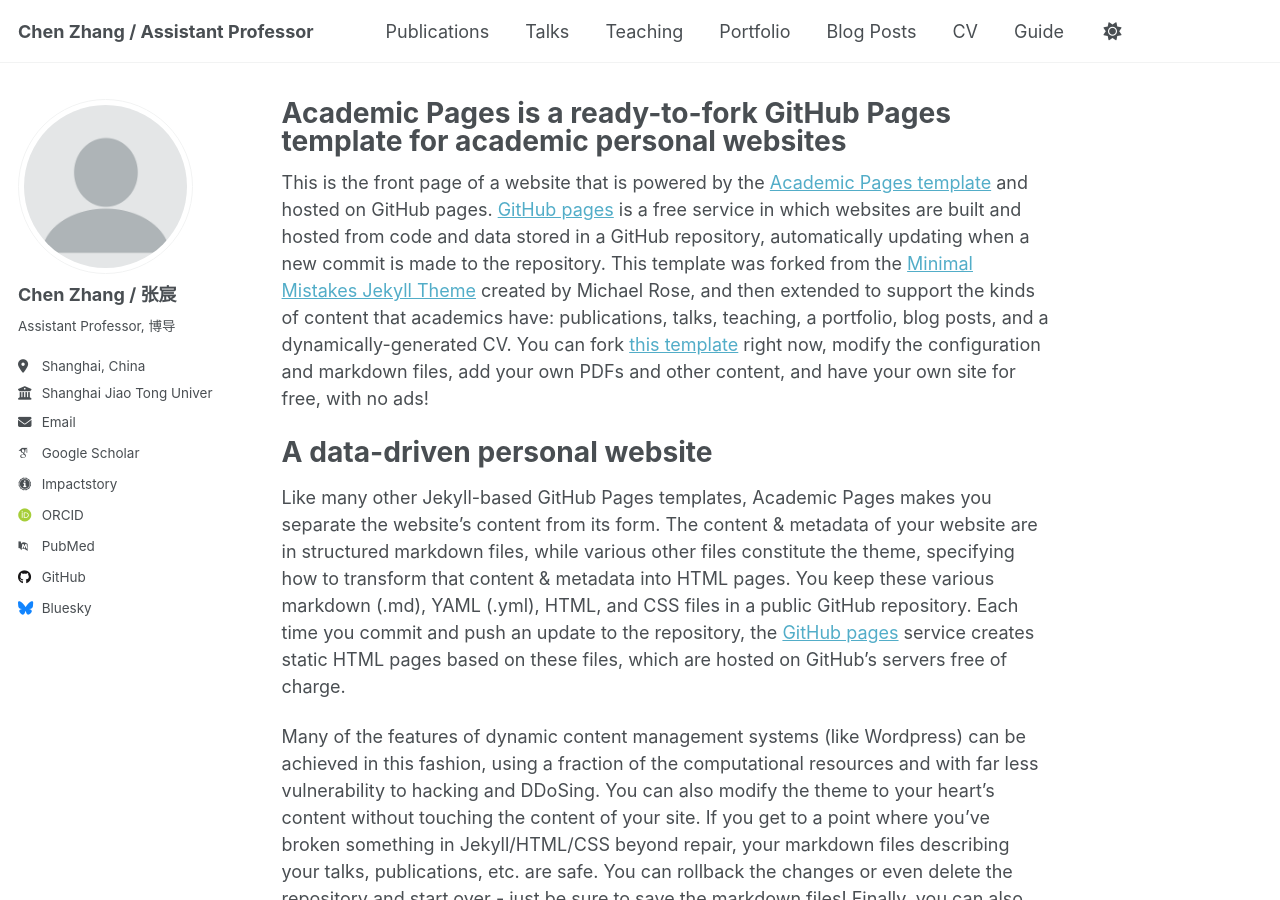
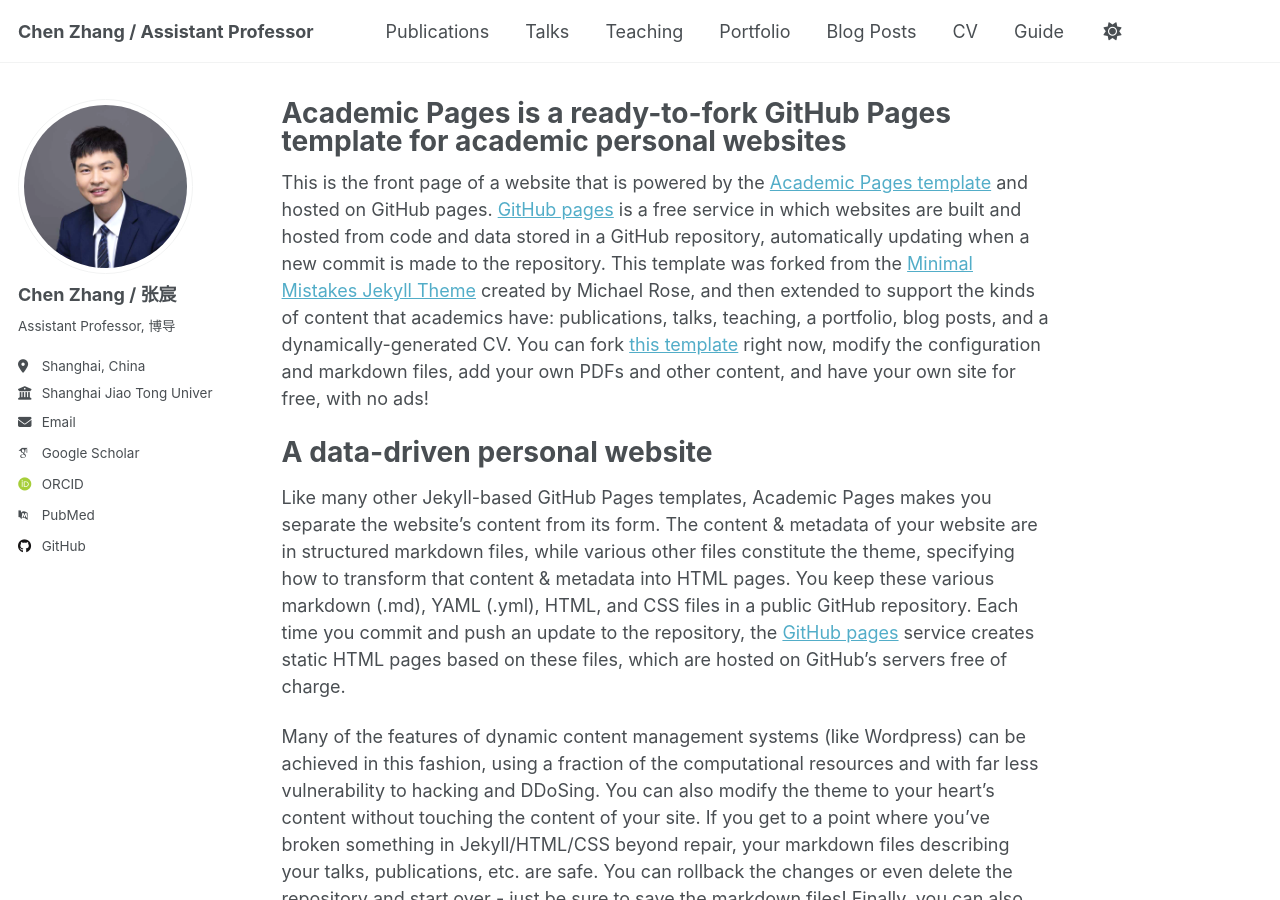
Before and after one commit to chenzhangsjtu/chenzhangsjtu.github.io, a Jekyll site: the page built from _pages/about.md, in a window 1280 px wide and 900 px high. Built offline with Jekyll 4.4.1, drawn with Linux system fonts in a browser that asks for light colours; some web fonts are replaced.

Commit message:
update config

```diff
--- a/_config.yml
+++ b/_config.yml
@@ -22,7 +22,7 @@
 #               Additional customization can be done by editing /_includes/author-profile.html
 author:
   # Biographic information
-  avatar           : "profile.png"
+  avatar           : "bio-chen2.png"
   name             : "Chen Zhang / 张宸"
   pronouns         : # example: "she/her"
   bio              : "Assistant Professor, 博导"
@@ -34,9 +34,9 @@
   # Academic websites
   academia         : # URL
   arxiv            : # URL - Update with the correct link to your profile
-  googlescholar    : "https://scholar.google.com/citations?user=PS_CX0AAAAAJ"
-  impactstory      : "https://dblp.uni-trier.de/pid/94/4084-1.html"
-  orcid            : "http://orcid.org/yourorcidurl"
+  googlescholar    : "https://scholar.google.com/citations?hl=zh-CN&user=s9LcP1AAAAAJ"
+  dplp      : "https://dblp.uni-trier.de/pid/94/4084-1.html"
+  orcid            : "https://orcid.org/0000-0003-2762-2726"
   semantic         : # URL
   pubmed           : "https://www.ncbi.nlm.nih.gov/pubmed/?term=john+snow"
   researchgate     : # URL
@@ -51,7 +51,7 @@
   stackoverflow    : # User number or user number and name (i.e., use "1" or "1/jeff-atwood")
 
   # Social media
-  bluesky          : "bsky.app" # Replace this with you Bluesky username
+  bluesky          : # "bsky.app" # Replace this with you Bluesky username
   facebook         : # Username
   flickr           : # Username
   foursquare       : # Username
```
